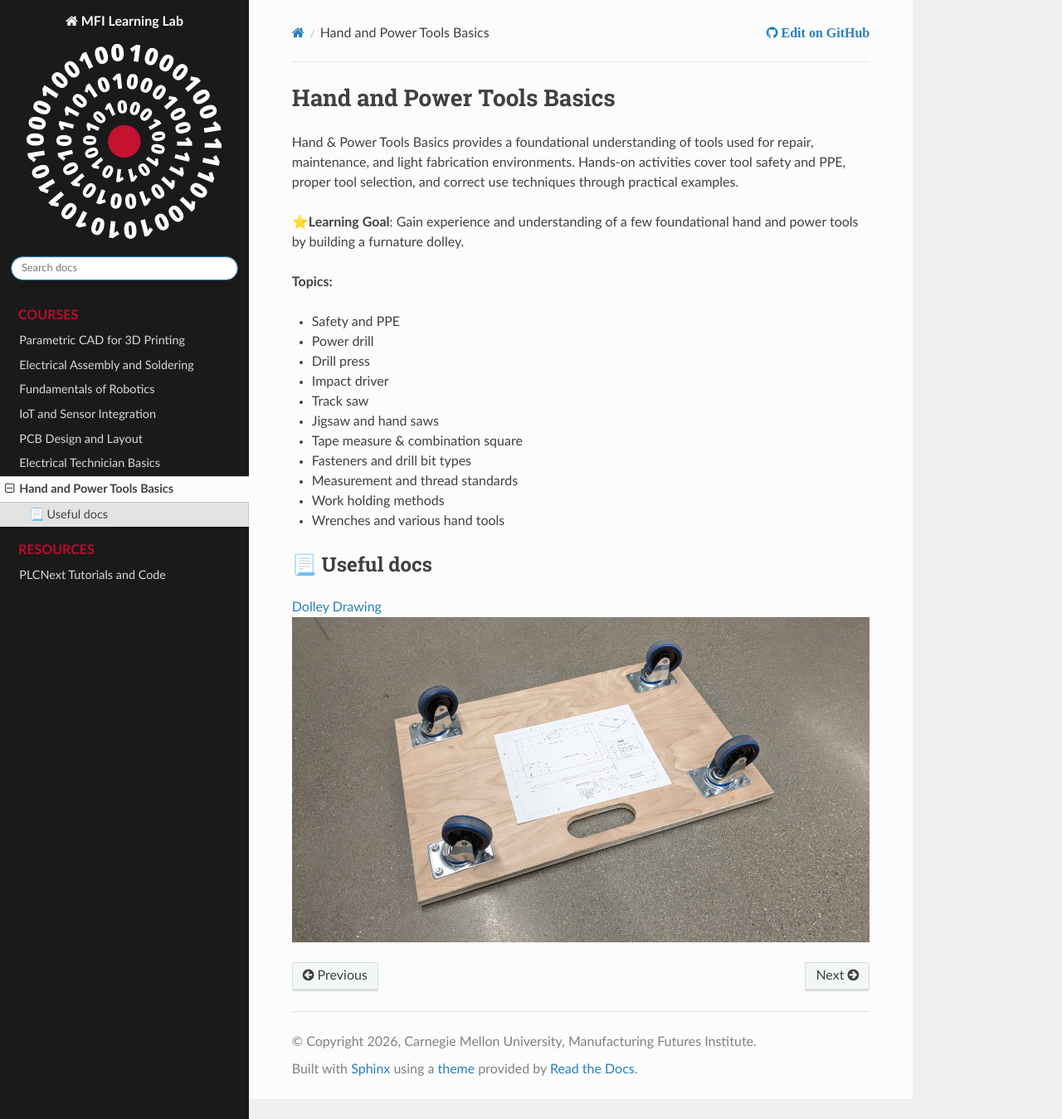
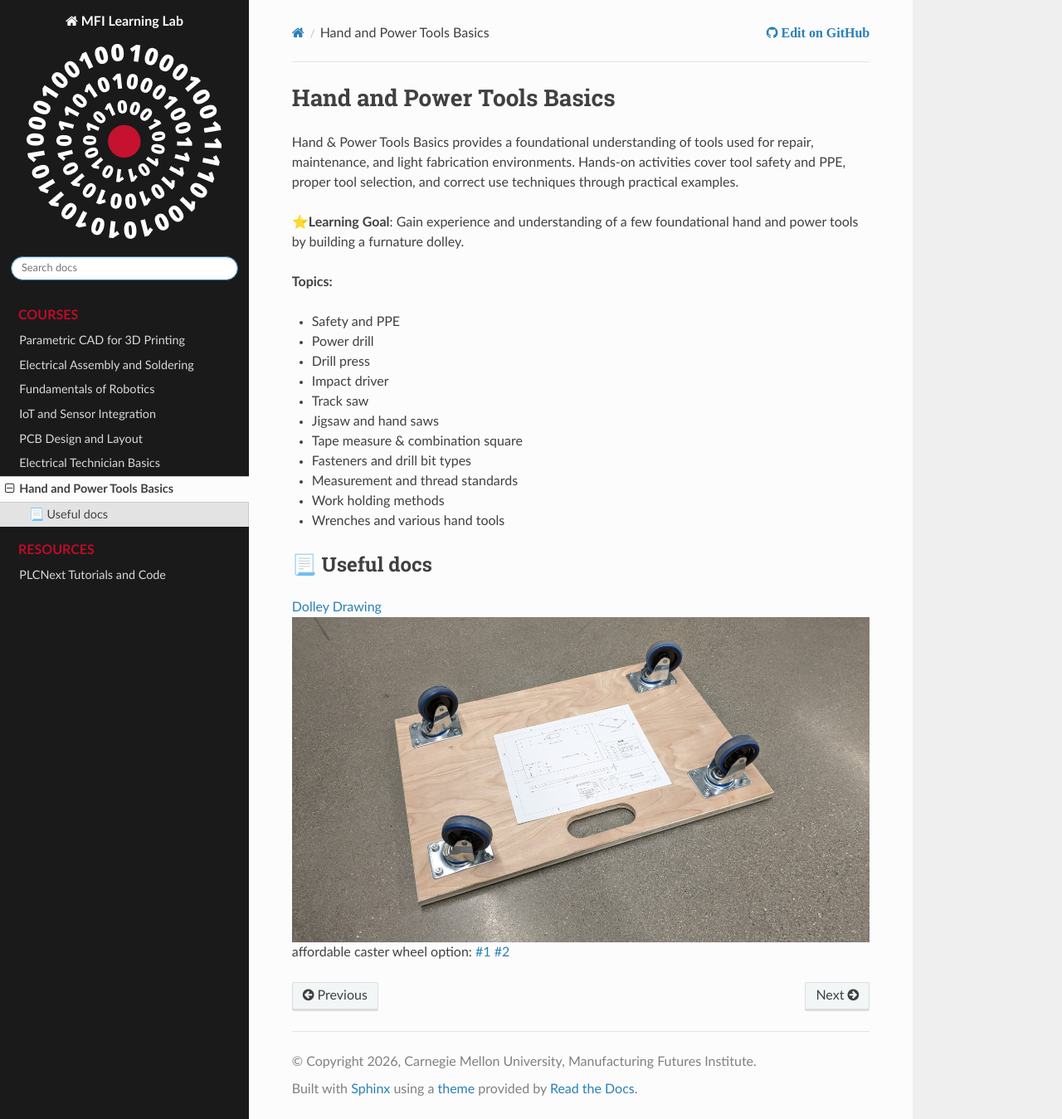
Before and after one commit to cmu-mfi/learninglab, a Sphinx documentation site: the page built from doc/courses/hand_power_tools_basics.md, in a window 1280 px wide and 1349 px high. Shown: the whole window at 83% size. Built offline with Sphinx 7.4.7 and the Read the Docs theme 3.1.0, drawn with Linux system fonts in a browser that asks for light colours.

Commit message:
added caster wheel hyperlinks

```diff
--- a/doc/courses/hand_power_tools_basics.md
+++ b/doc/courses/hand_power_tools_basics.md
@@ -20,4 +20,5 @@ Hand & Power Tools Basics provides a foundational understanding of tools used fo
 
 ### 📃 Useful docs
 [Dolley Drawing](../files/moving_dolley_dimensioned.pdf) <br>
-![moving dolley](../files/moving_dolley.jpg)
+![moving dolley](../files/moving_dolley.jpg)<br>
+affordable caster wheel option: [#1](https://www.harborfreight.com/3-inch-x-7-8-eighth-inch-rubber-swivel-caster-66360.html) [#2](https://www.parts-express.com/3-Swivel-Caster-Wheel-with-Metal-Plate-Mount-269-681)
```
